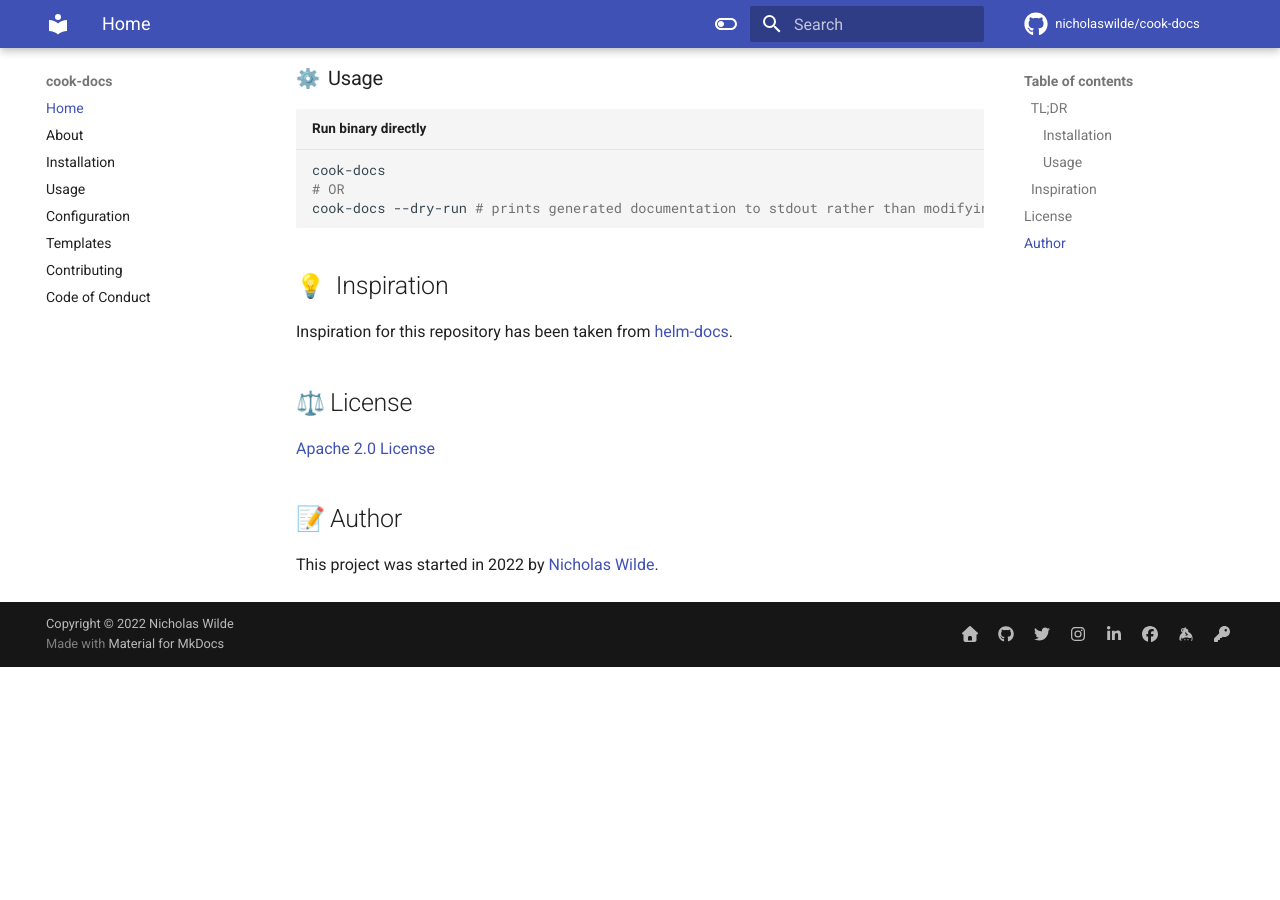
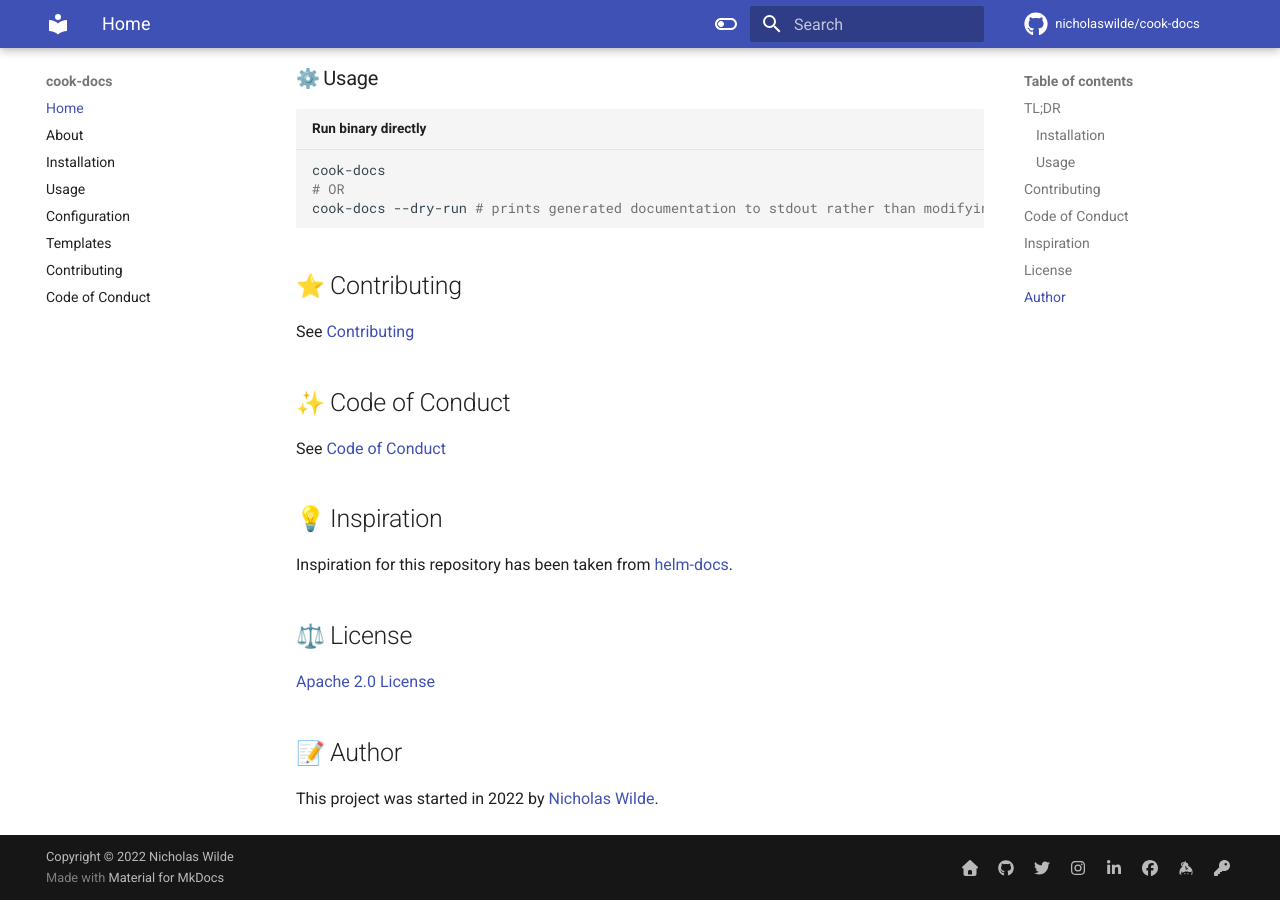
Before and after one commit to nicholaswilde/cook-docs, an MkDocs documentation site: the page built from docs/index.md, in a window 1280 px wide and 900 px high, scrolled down 551 px. Built offline with MkDocs 1.6.1 and Material for MkDocs 9.7.7, drawn with Linux system fonts in a browser that asks for light colours; emoji names are drawn with the system emoji font; comment, search, counter and statistics services are not loaded; before the commit the page ends 1218 px from its top, so only the background shows below that.

````diff
--- a/docs/index.md
+++ b/docs/index.md
@@ -6,9 +6,9 @@
 
 A tool for automatically generating markdown documentation for [cooklang][1] recipes
 
-## :rocket:&nbsp; TL;DR
+## :rocket: TL;DR
 
-### :floppy_disk:&nbsp; Installation
+### :floppy_disk: Installation
 
 ```bash title="Build from source"
 cd cmd/helm-docs
@@ -19,7 +19,7 @@ go build
 GO111MODULE=on go get github.com/nicholaswilde/cook-docs/cmd/cook-docs
 ```
 
-### :gear:&nbsp; Usage
+### :gear: Usage
 
 ```bash title="Run binary directly"
 cook-docs
@@ -27,18 +27,27 @@ cook-docs
 cook-docs --dry-run # prints generated documentation to stdout rather than modifying markdown files.
 ```
 
-## :bulb:&nbsp; Inspiration
+## :star: Contributing
 
-Inspiration for this repository has been taken from [helm-docs](https://github.com/norwoodj/helm-docs).
+See [Contributing](./CONTRIBUTING/)
+
+## :sparkles: Code of Conduct
+
+See [Code of Conduct](./CODE_OF_CONDUCT)
+
+## :bulb: Inspiration
+
+Inspiration for this repository has been taken from [helm-docs][2].
 
 ## :scales: License
 
-[Apache 2.0 License](../LICENSE)
+[Apache 2.0 License][3]
 
 ## :pencil: Author
 
 This project was started in 2022 by [Nicholas Wilde].
 
 [Nicholas Wilde]: https://github.com/nicholaswilde/
-
 [1]: https://cooklang.org/
+[2]: https://github.com/norwoodj/helm-docs
+[3]: https://github.com/nicholaswilde/cook-docs/main/LICENSE
````
Also changed, not shown: docs/README.md (+12 -0 lines).
